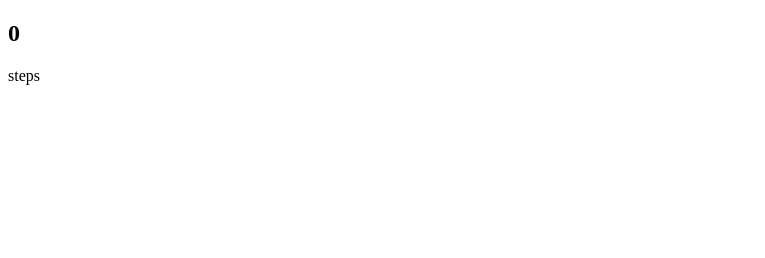
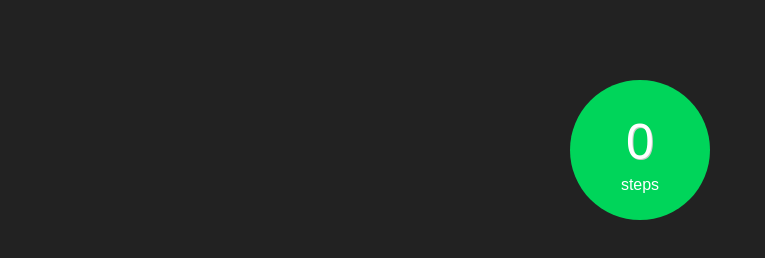
Before and after one commit to theuiguru/moves-app, a plain HTML site: page index.html in a window 1280 px wide. Shown: the whole page, without its empty margins (0-765 px from the left). Drawn offline with nearby package versions, Linux system fonts and the light colour scheme.

Commit message:
added css/js files

```diff
--- a/index.html
+++ b/index.html
@@ -1,3 +1,3 @@
-<!DOCTYPE html><html><head><meta name="viewport" content="width=device-width, initial-scale=1"><title>Moves for the web</title></head><body>
+<!DOCTYPE html><html><head><meta name="viewport" content="width=device-width, initial-scale=1"><title>Moves for the web</title><link href="moves.css" rel="stylesheet" type="text/css"/></head><body>
 <div class="moves"><h2>0</h2>steps</div>
-<script type='text/javascript' src='http://code.jquery.com/jquery-1.11.2.min.js'></script><script src="http://ajax.googleapis.com/ajax/libs/jqueryui/1.9.1/jquery-ui.min.js"></script></body></html>
+<script type='text/javascript' src='http://code.jquery.com/jquery-1.11.2.min.js'></script><script src="http://ajax.googleapis.com/ajax/libs/jqueryui/1.9.1/jquery-ui.min.js"></script><script src="moves.js" type="text/javascript"></script></body></html>
```
